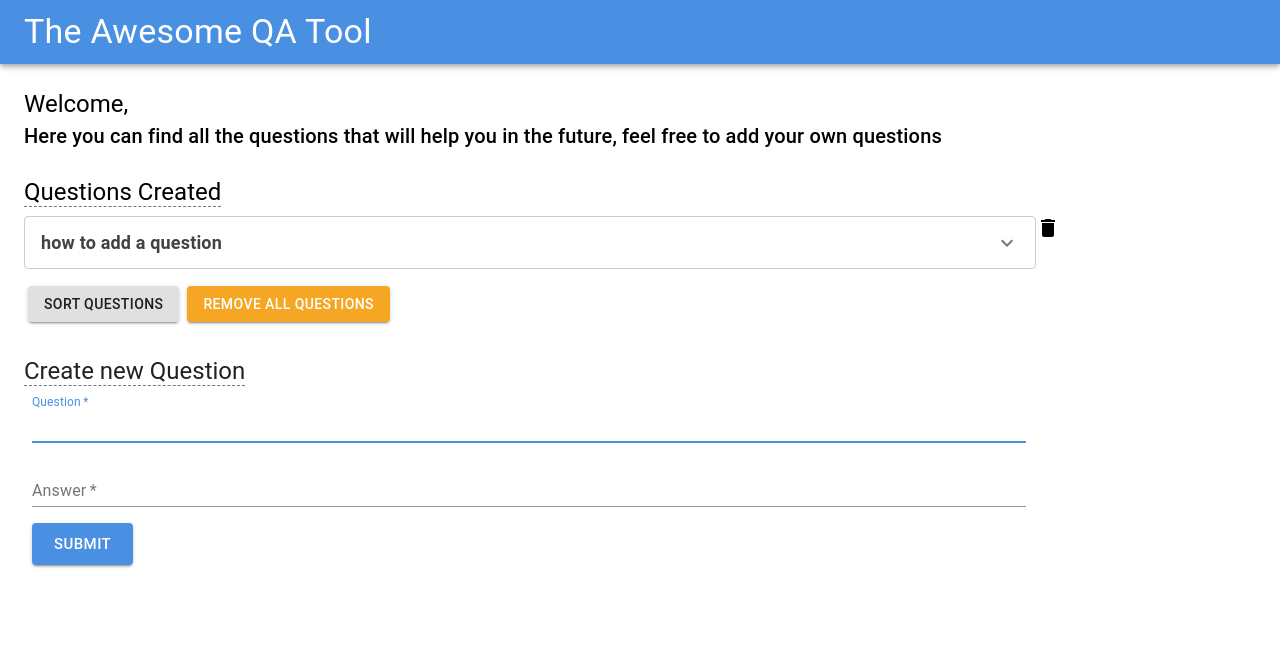
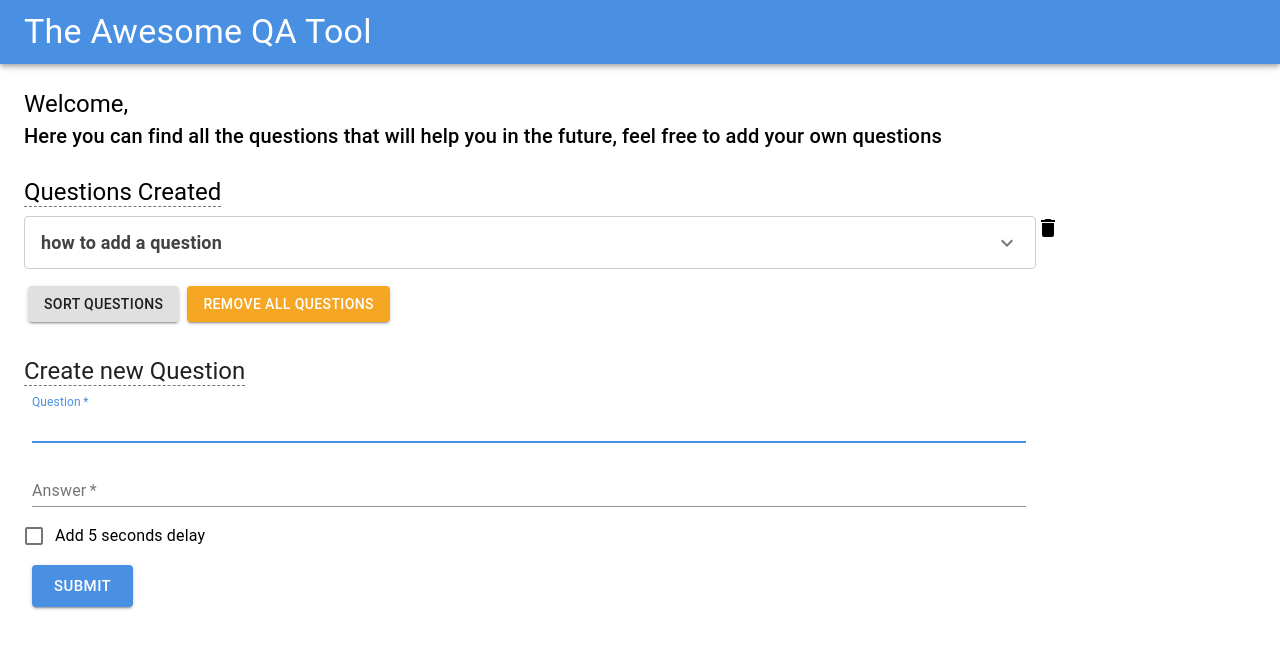
Before and after one commit to axelavargas/hw-the-awesome-qa, a React (Create React App) app: page / in a window 1280 px wide. Shown: the top 648 px of the page. Built offline with nearby package versions, Linux system fonts and the light colour scheme.

Commit message:
Implement checkbox delay 5 seconds

```diff
--- a/src/components/question-answer/QForm.js
+++ b/src/components/question-answer/QForm.js
@@ -6,6 +6,8 @@ import { makeStyles } from "@material-ui/core/styles";
 import Typography from "@material-ui/core/Typography";
 import Tooltip from "../tooltip/Tooltip";
 import PropTypes from "prop-types"; // ES6
+import FormControlLabel from "@material-ui/core/FormControlLabel";
+import Checkbox from "@material-ui/core/Checkbox";
 
 const useStyles = makeStyles(theme => ({
   root: {
@@ -31,12 +33,14 @@ function QForm({ onSubmit }) {
   const classes = useStyles();
   const [question, setQuestion] = useState("");
   const [answer, setAnswer] = useState("");
+  const [withDelay, setWithDelay] = useState(false);
 
   const handleSubmit = evt => {
     evt.preventDefault();
-    onSubmit({ question, answer });
+    onSubmit({ question, answer }, withDelay);
     setQuestion("");
     setAnswer("");
+    setWithDelay(false);
   };
   return (
     <Grid
@@ -83,6 +87,18 @@ function QForm({ onSubmit }) {
           </Grid>
 
           <Grid item xs={12}>
+            <FormControlLabel
+              control={
+                <Checkbox
+                  checked={withDelay}
+                  onChange={() => setWithDelay(!withDelay)}
+                  value="withDelay"
+                />
+              }
+              label="Add 5 seconds delay"
+            />
+          </Grid>
+          <Grid item xs={12}>
             <Button
               className={classes.margin}
               type="submit"
--- a/src/features/questions-answers/QuestionsAnswersForm.js
+++ b/src/features/questions-answers/QuestionsAnswersForm.js
@@ -2,24 +2,30 @@ import React from "react";
 import { connect, useDispatch } from "react-redux";
 
 import { addNewQuestion } from "./QuestionsAnswersSlice";
-import QForm from '../../components/question-answer/QForm';
+import QForm from "../../components/question-answer/QForm";
 
 const mapDispatch = {
   addNewQuestion
 };
 
-
 function QuestionsAnswersForm() {
-
   const dispatch = useDispatch();
 
-  function handleSubmit(question) {
+  function dispatchNewQuestion(question) {
     dispatch(addNewQuestion(question));
   }
 
-  return (
-      <QForm onSubmit={handleSubmit} />
-  );
+  function handleSubmit(question, withDelay = false) {
+    if (withDelay) {
+      setTimeout(() => {
+        return dispatchNewQuestion(question);
+      }, 5000);
+    } else {
+      dispatchNewQuestion(question);
+    }
+  }
+
+  return <QForm onSubmit={handleSubmit} />;
 }
 
 export default connect(null, mapDispatch)(QuestionsAnswersForm);
```
Also changed, not shown: 1 other file (tests, documents, lock files or other folders).
